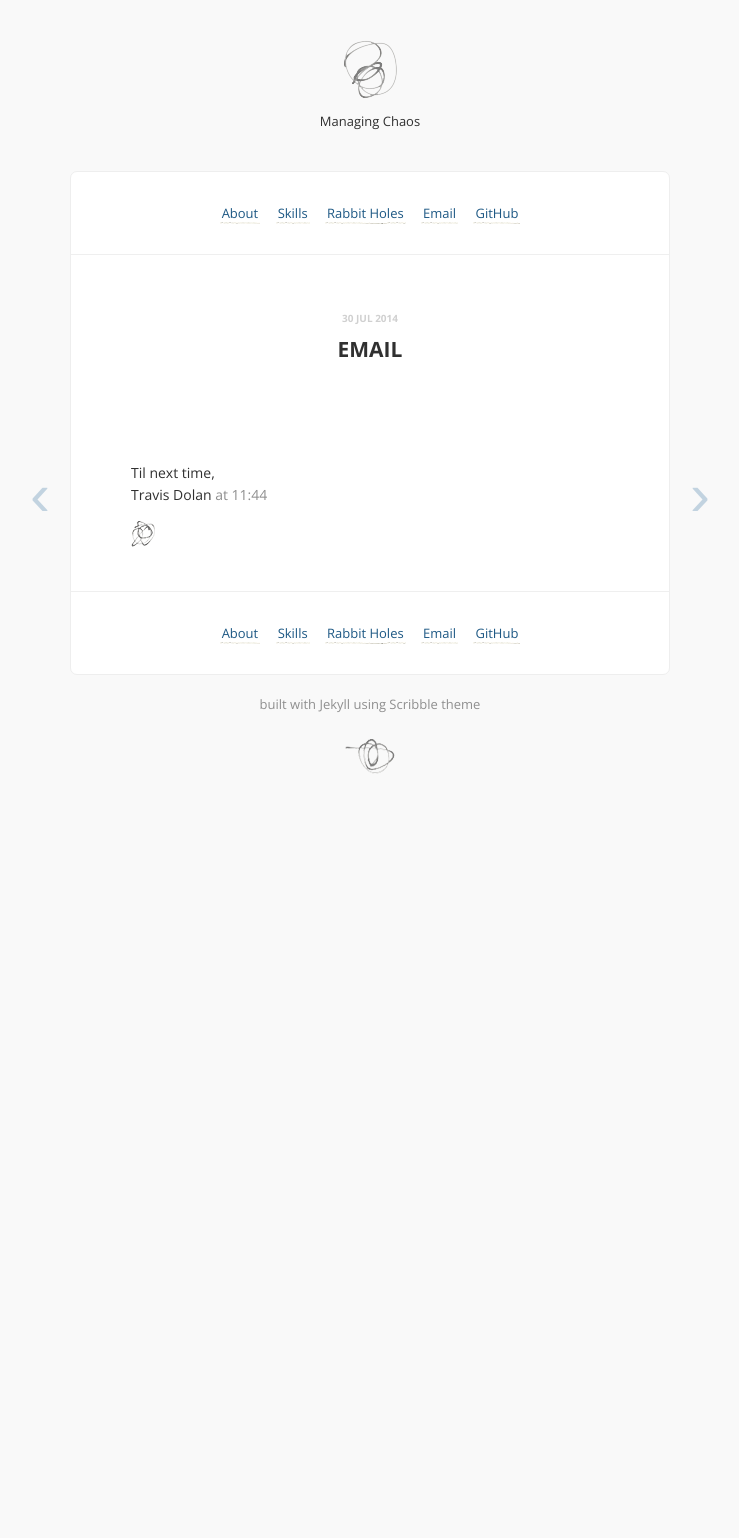
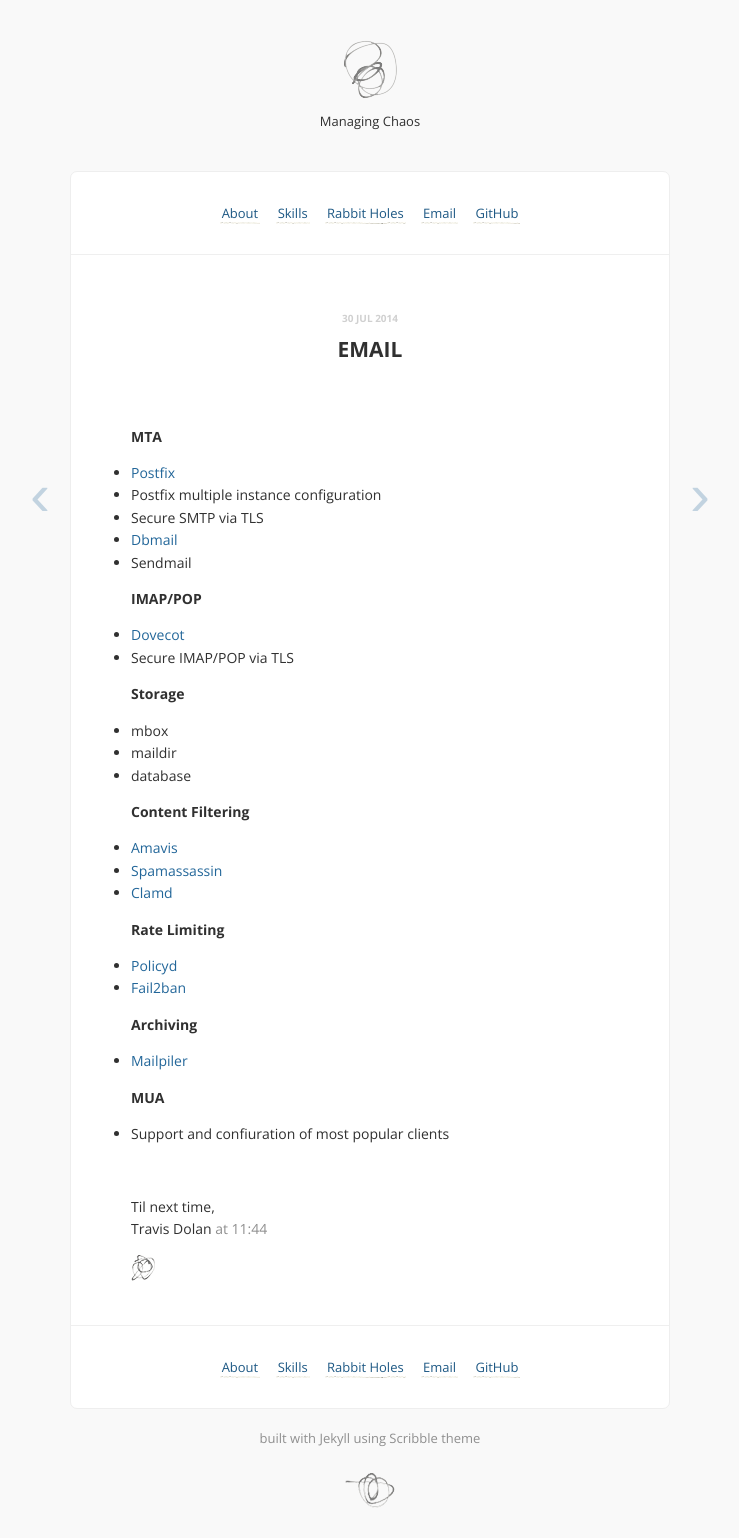
Before and after one commit to rustyautopsy/rustyautopsy.github.io, a Jekyll site: the page built from _posts/2014-07-30-email.md, in a window 1280 px wide. Shown: the whole page, without its empty margins (270-1009 px from the left). Built offline with Jekyll 4.4.1, drawn with Linux system fonts in a browser that asks for light colours; Markdown is read by kramdown in place of the engine named in the settings; comment, search, counter and statistics services are not loaded; before the commit the page ends 900 px from its top, so only the background shows below that.

Commit message:
added more skills posts

```diff
--- a/_posts/2014-07-30-email.md
+++ b/_posts/2014-07-30-email.md
@@ -5,3 +5,41 @@ date: 2014-07-30 11:44:37
 share: n
 category: skills
 ---
+
+<b>MTA</b>
+
+- [Postfix](http://www.postfix.org/)
+- Postfix multiple instance configuration
+- Secure SMTP via TLS
+- [Dbmail](http://www.dbmail.org/)
+- Sendmail
+
+<b>IMAP/POP</b>
+
+- [Dovecot](http://www.dovecot.org/)
+- Secure IMAP/POP via TLS
+
+<b>Storage</b>
+
+- mbox
+- maildir
+- database
+
+<b>Content Filtering</b>
+
+- [Amavis](http://www.amavis.org/)
+- [Spamassassin](http://spamassassin.apache.org/)
+- [Clamd](http://www.clamav.net/lang/en/)
+
+<b>Rate Limiting</b>
+
+- [Policyd](https://www.policyd.org/)
+- [Fail2ban](http://www.fail2ban.org/wiki/index.php/Main_Page)
+
+<b>Archiving</b>
+
+- [Mailpiler](http://www.mailpiler.org/en/index.html)
+
+<b>MUA</b>
+
+- Support and confiuration of most popular clients
```
Also changed, not shown: _posts/2014-07-30-databases.md (+23 -0 lines), _posts/2014-07-31-clientrelations.md (+11 -0 lines), _posts/2014-07-31-datacenter.md (+7 -0 lines).
